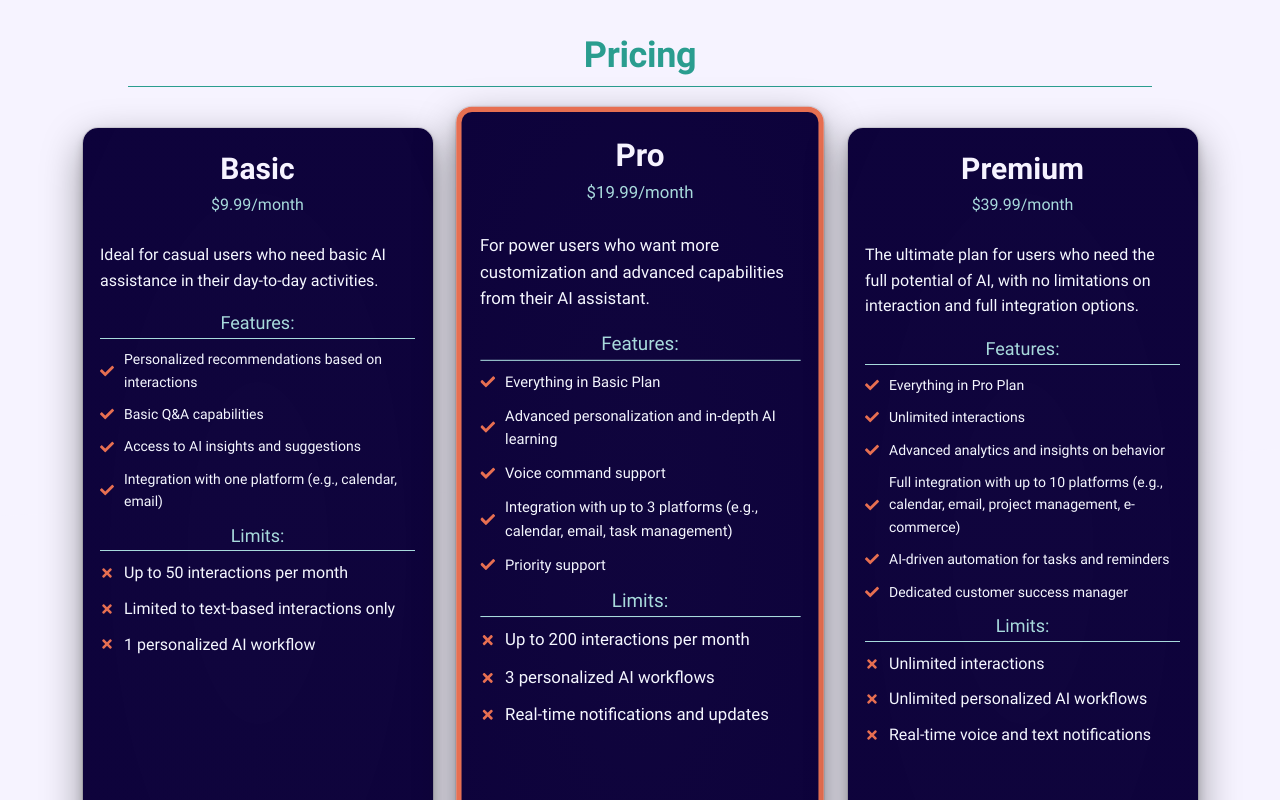
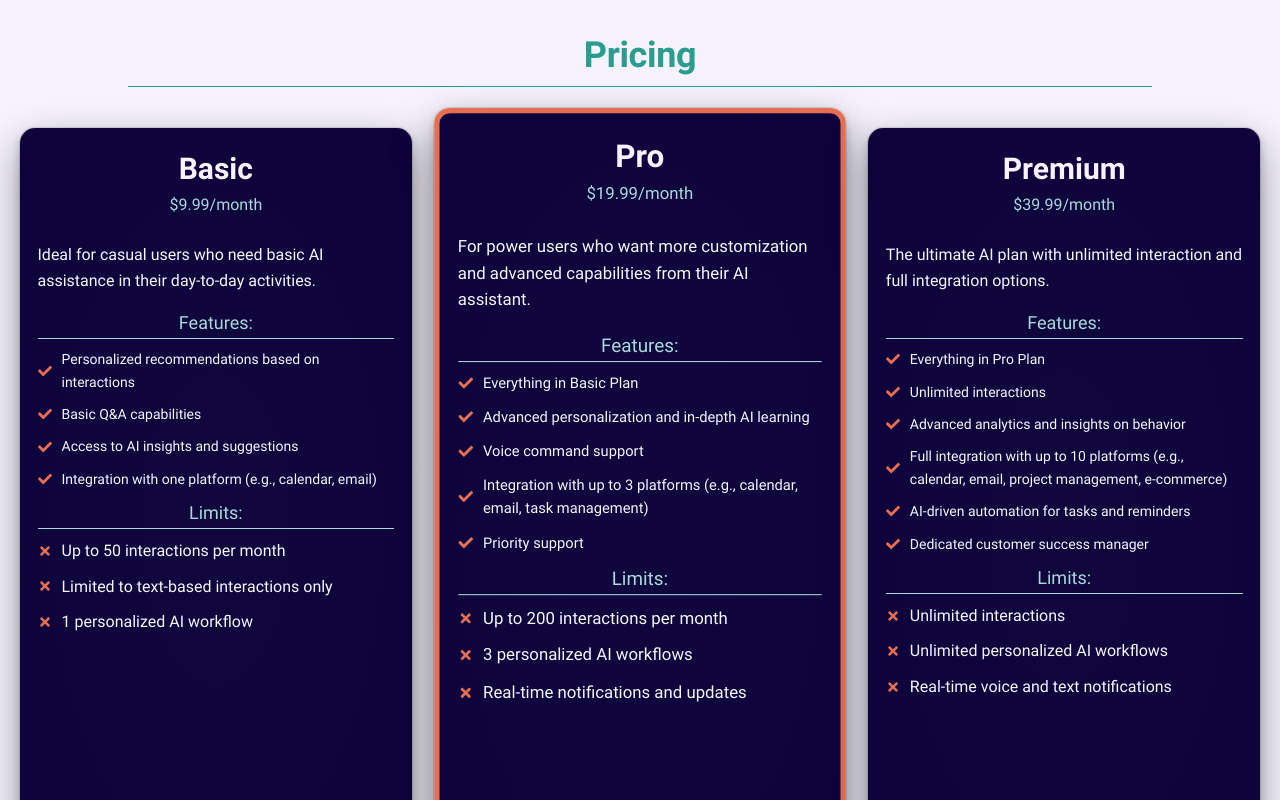
Before and after one commit to danilla-dev/Functional-form-module, a React (Vite) app in the folder client/: page / in a window 1280 px wide. Shown: the part 2340-3140 px from the top of the page. Built offline with nearby package versions, Linux system fonts and the light colour scheme.

Commit message:
Get local fonts and optymalize header for highlihts. Next step, webp hero image to head preload.

```diff
--- a/client/index.html
+++ b/client/index.html
@@ -4,7 +4,7 @@
 <head>
   <meta charset="UTF-8" />
   <link rel="icon" type="image/svg+xml" href="/vite.svg" />
-  <link rel="preload" href="src/assets/AIRobot.svg" as="image">
+  <link rel="preload" href="src/assets/AIRobot.webp" as="image">
 
   <meta name="viewport" content="width=device-width, initial-scale=1.0" />
   <title>Vite + React</title>
--- a/client/src/components/Main.jsx
+++ b/client/src/components/Main.jsx
@@ -7,17 +7,24 @@ import FAQ from './MainSections/FAQ'
 import Contact from './MainSections/Contact'
 
 const Main = () => {
-	const displaySize = useBreakpointValue({ base: 'base', sm: 'mobile', md: 'tablet', lg: 'desktop' })
+	const displaySize = useBreakpointValue({
+		base: 'base',
+		sm: 'mobile',
+		md: 'tablet',
+		lg: 'desktop',
+	})
 	const isBase = displaySize === 'base'
 	const isMobile = displaySize === 'desktop'
 	const isTablet = displaySize === 'tablet'
 	const isDesktop = displaySize === 'desktop'
+	const isWideDesktop = displaySize === 'wide-desktop'
 
 	const display = {
 		isMobile,
 		isDesktop,
 		isTablet,
 		isBase,
+		isWideDesktop,
 	}
 
 	return (
--- a/client/src/components/MainSections/Pricing.jsx
+++ b/client/src/components/MainSections/Pricing.jsx
@@ -30,7 +30,7 @@ const PricingCard = ({ option, display, key }) => {
 	const { isMobile, isDesktop, isTablet } = display
 
 	return (
-		<ListItem flex={1} key={key} w={isDesktop ? 300 : '100%'} minW={300} m='0 1em' maxW={isDesktop ? 350 : 700}>
+		<ListItem flex={1} key={key} w={isDesktop ? 350 : '100%'} minW={300} m='0 1em' maxW={isDesktop ? 500 : 700}>
 			<Card
 				bgColor='brand.300'
 				border={option.best && '5px solid'}
@@ -38,7 +38,7 @@ const PricingCard = ({ option, display, key }) => {
 				p='1em .5em'
 				borderRadius={15}
 				boxShadow='dark-lg'
-				h={isDesktop && 850}
+				h={isDesktop && 800}
 				bgGradient='radial( brand.300 20%, brand.350)'
 				transform={option.best & isDesktop && 'scale(1.05)'}
 			>
@@ -160,8 +160,7 @@ const Pricing = ({ display }) => {
 		{
 			name: 'Premium',
 			price: 39.99,
-			description:
-				'The ultimate plan for users who need the full potential of AI, with no limitations on interaction and full integration options.',
+			description: 'The ultimate AI plan with unlimited interaction and full integration options.',
 			features: [
 				'Everything in Pro Plan',
 				'Unlimited interactions',
```
